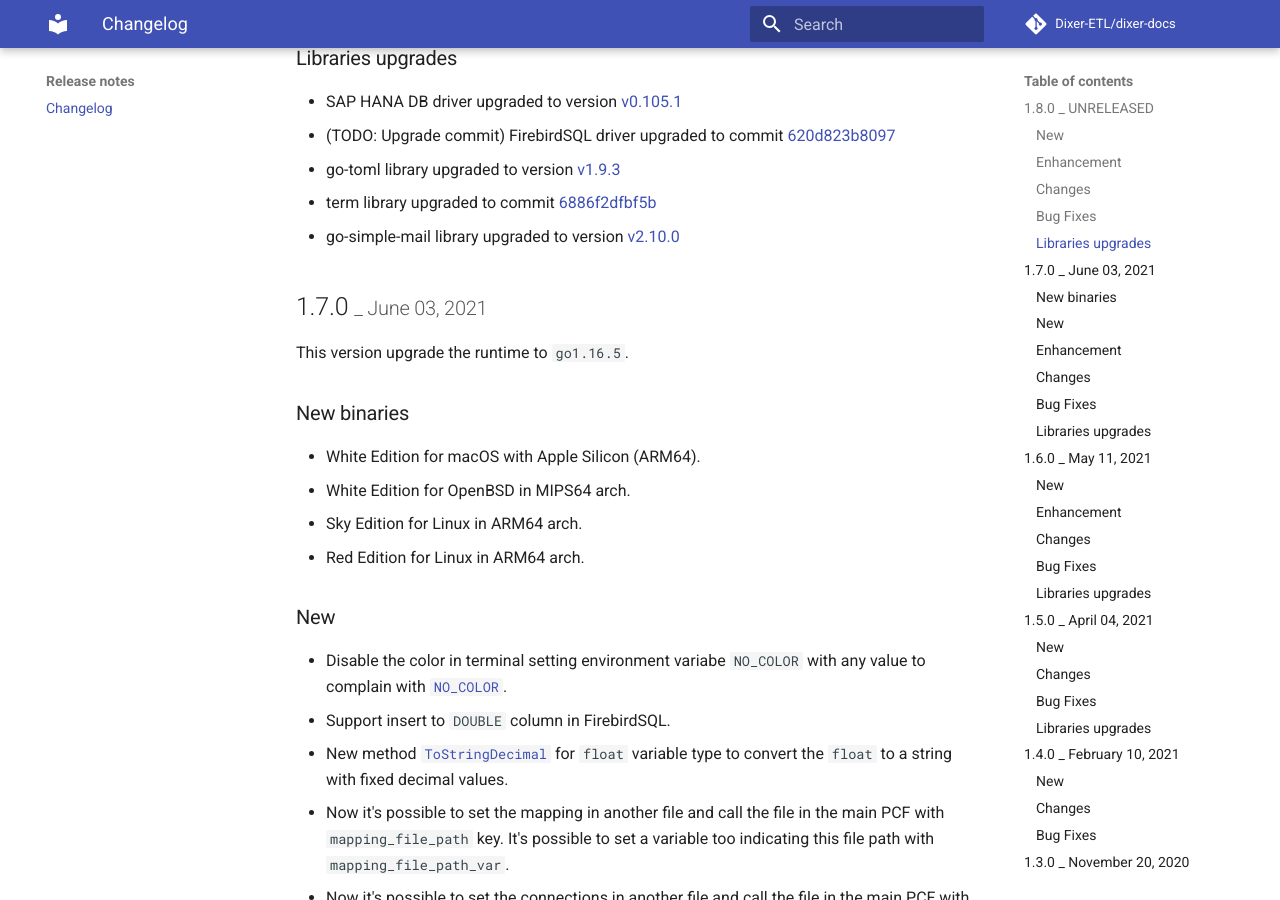
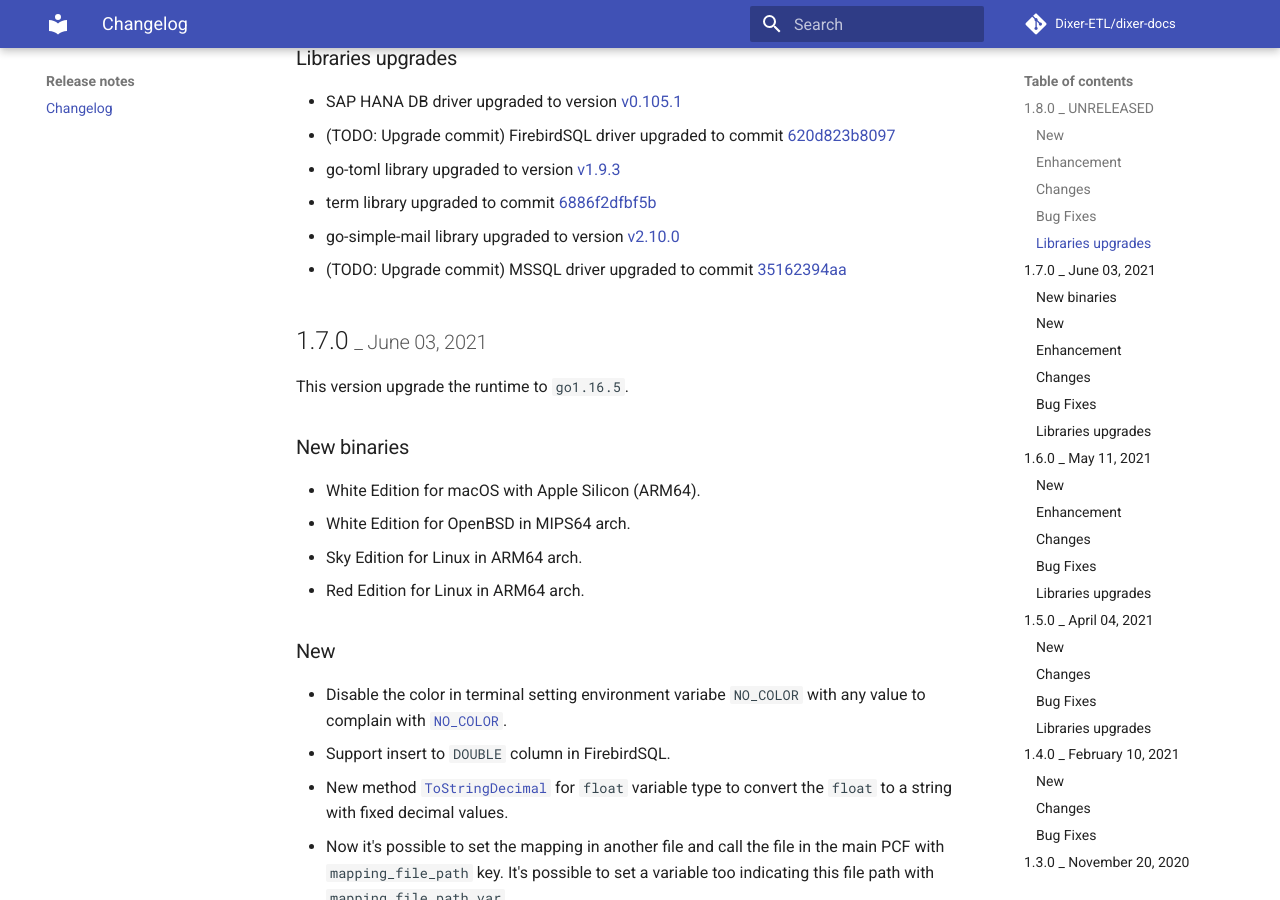
Before and after one commit to Dixer-ETL/dixer-docs, an MkDocs documentation site: the page built from docs/Changelog.md, in a window 1280 px wide and 900 px high, scrolled down 2198 px. Built offline with MkDocs 1.6.1 and Material for MkDocs 9.7.7, drawn with Linux system fonts in a browser that asks for light colours; comment, search, counter and statistics services are not loaded.

Commit message:
Add TODO MSSQL Driver

```diff
--- a/docs/Changelog.md
+++ b/docs/Changelog.md
@@ -58,6 +58,7 @@ The evaluation time decreased from 1 minute to 15 seconds.
 * go-toml library upgraded to version [v1.9.3](https://github.com/pelletier/go-toml/tree/v1.9.3)
 * term library upgraded to commit [6886f2dfbf5b](https://github.com/golang/term/tree/6886f2dfbf5b)
 * go-simple-mail library upgraded to version [v2.10.0](https://github.com/xhit/go-simple-mail/tree/v2.10.0)
+* (TODO: Upgrade commit) MSSQL driver upgraded to commit [35162394aa](https://github.com/denisenkom/go-mssqldb/tree/35162394aa)
 
 ## 1.7.0 <small>_ June 03, 2021</small>
 
```
